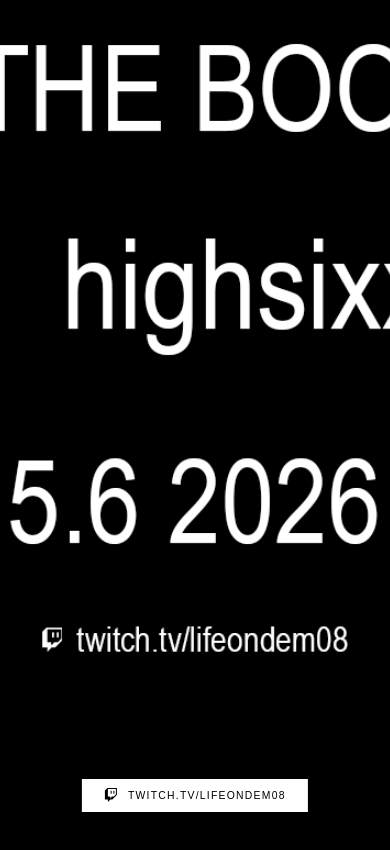
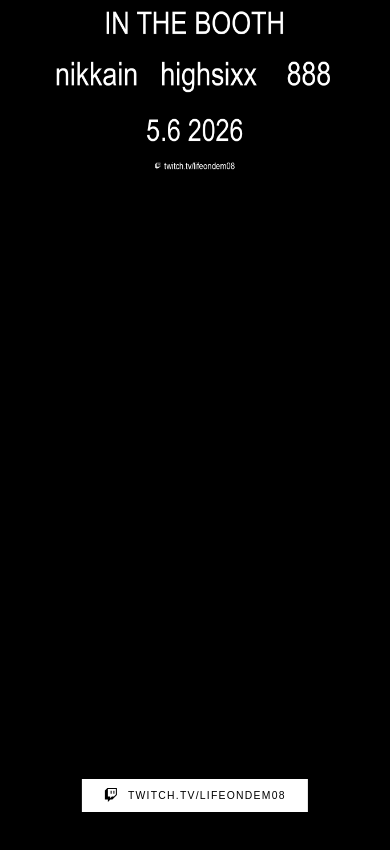
Before and after one commit to picus3330/picus3330.github.io, a plain HTML site: page index.html in a window 390 px wide. Shown: the top 850 px of the page. Drawn offline with Linux system fonts and the light colour scheme.

Commit message:
Add files via upload

```diff
--- a/index.html
+++ b/index.html
@@ -118,7 +118,13 @@
 
     .credit:hover { color: #fff; }
     @media (max-width: 600px) {
-      .artwork-outer img { object-fit: cover; }
+      .artwork-outer { align-items: center; }
+      .artwork-outer img {
+        object-fit: unset;
+        width: 100%;
+        height: auto;
+        position: static;
+      }
     }
   </style>
 </head>
```
